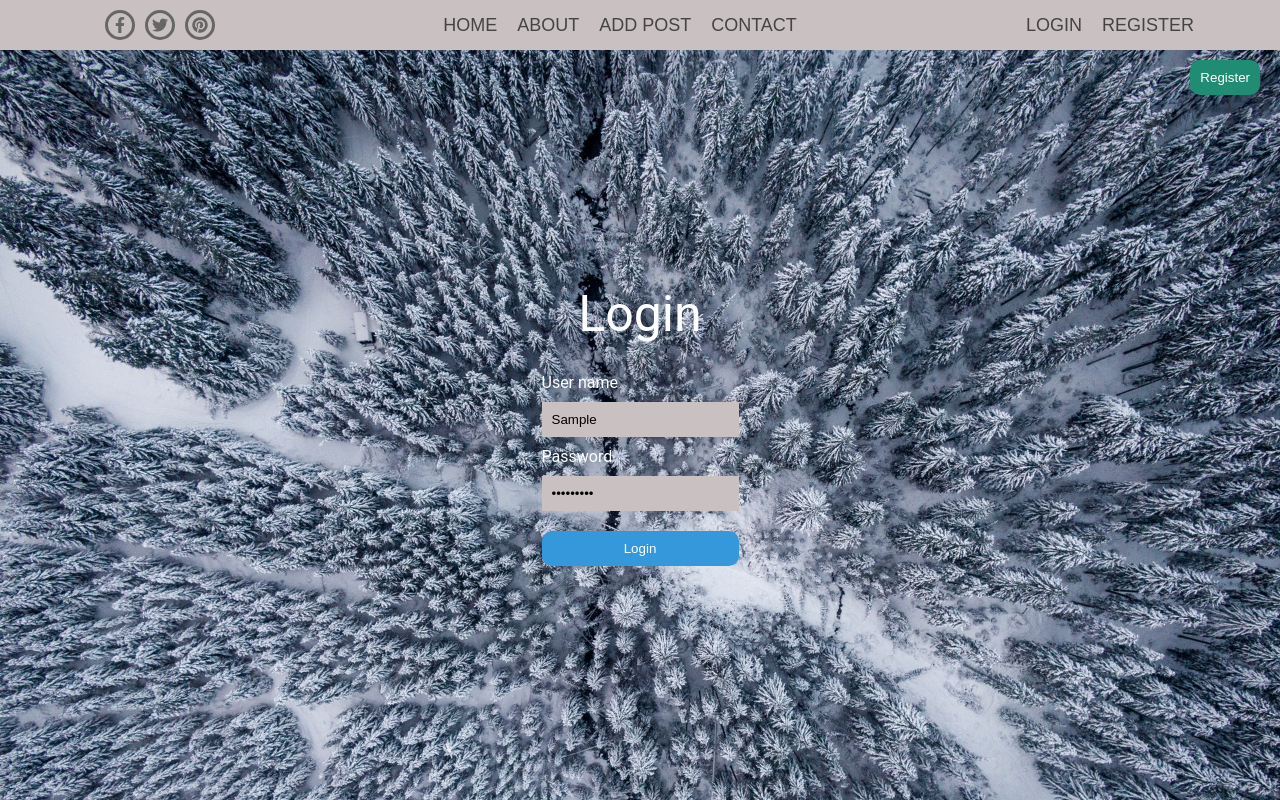
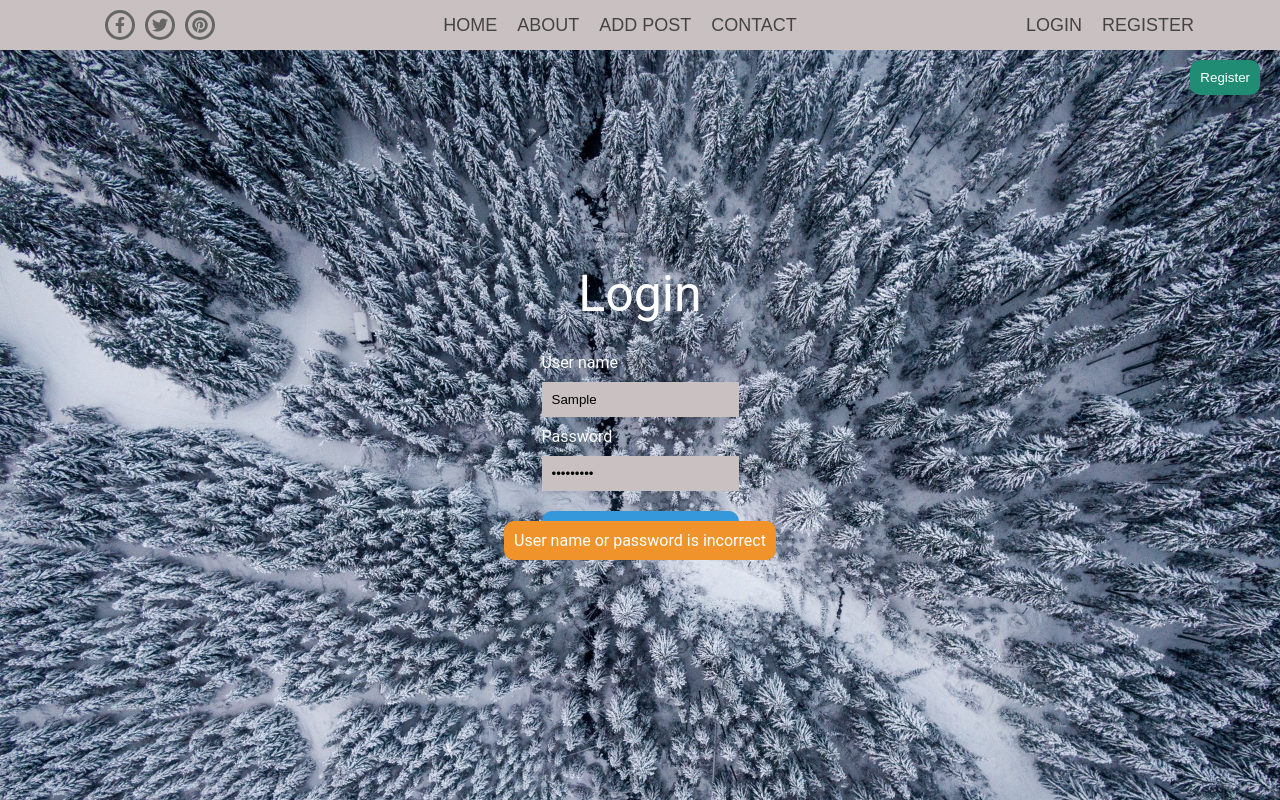
Before and after one commit to PawelZurawka/MegaProjekt_Front, a React (Create React App) app: page /login in a window 1280 px wide. Both pictures are taken after typing "Sample", "Sample123" into the empty fields and a click on the button "Login". Built offline with nearby package versions, Linux system fonts and the light colour scheme; no server answers; a web font is replaced by a local one.

Commit message:
Add info about login failure.

```diff
--- a/src/pages/LoginPage/LoginPage.js
+++ b/src/pages/LoginPage/LoginPage.js
@@ -8,7 +8,7 @@ import './login-page.scss';
 export const LoginPage = () => {
   const userRef = useRef();
   const passwordRef = useRef();
-  const { dispatch, isFetching } = useContext(Context);
+  const { error, dispatch, isFetching } = useContext(Context);
 
   const handleSubmit = async e => {
     e.preventDefault();
@@ -61,6 +61,7 @@ export const LoginPage = () => {
       <button className="login-page__form__register-btn">
         <Link to="/register">Register</Link>
       </button>
+      {error && <div className="login-page__error">User name or password is incorrect</div>}
     </div>
   );
 };
--- a/src/pages/LoginPage/login-page.scss
+++ b/src/pages/LoginPage/login-page.scss
@@ -30,7 +30,7 @@
   }
 
   &__form-login-btn {
-    margin-top: 20px;
+    margin: 20px 0 40px 0;
     cursor: pointer;
     background-color: var(--color-primary);
     border: none;
@@ -59,4 +59,13 @@
       color: var(--color-text-bright);
     }
   }
+  &__error {
+    position: absolute;
+    padding: 10px;
+    bottom: 240px;
+    color: var(--color-text-bright);
+    background-color: var(--color-warning);
+    font-size: calc(var(--base-size));
+    border-radius: var(--radius);
+  }
 }
```
